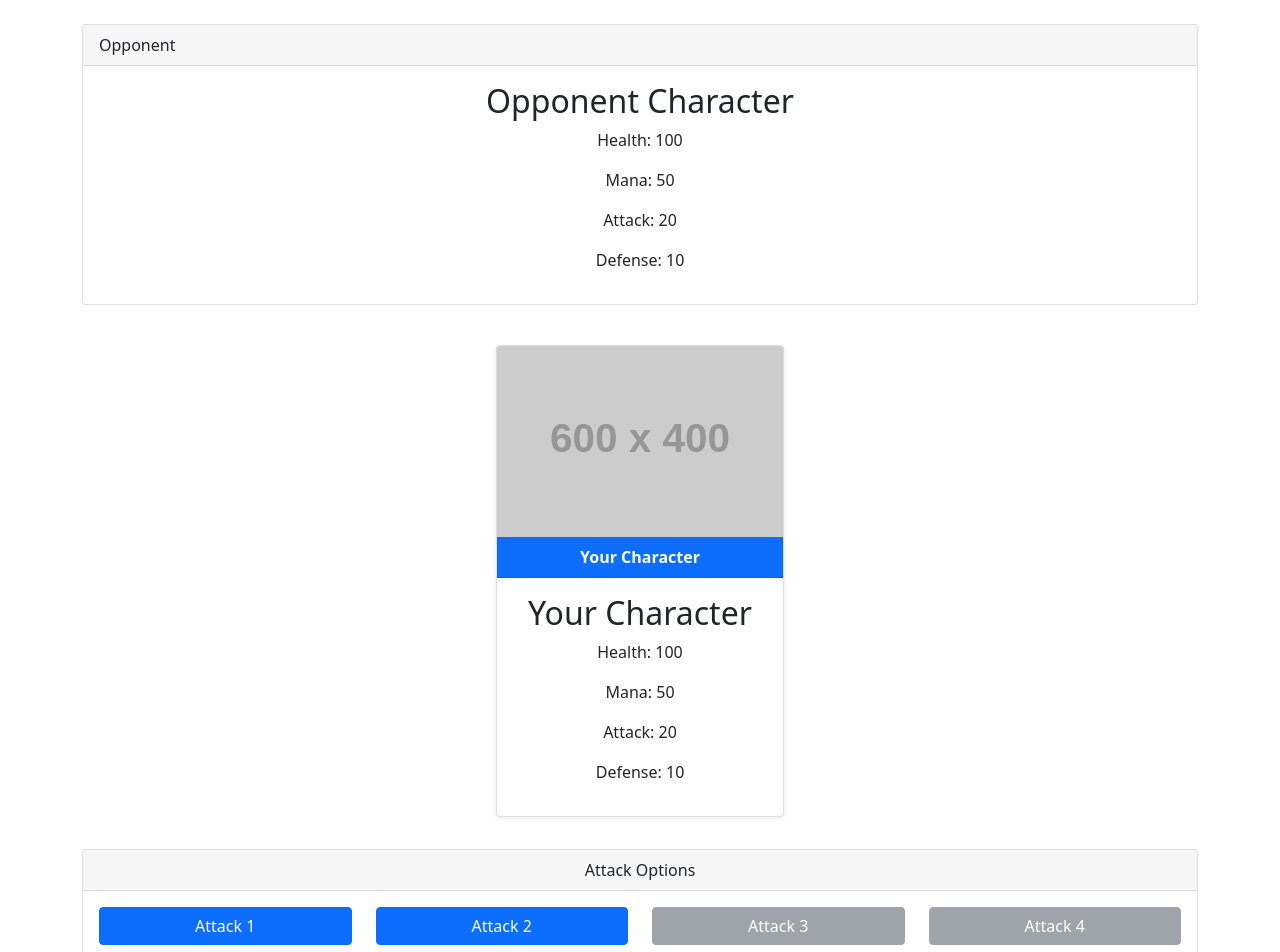
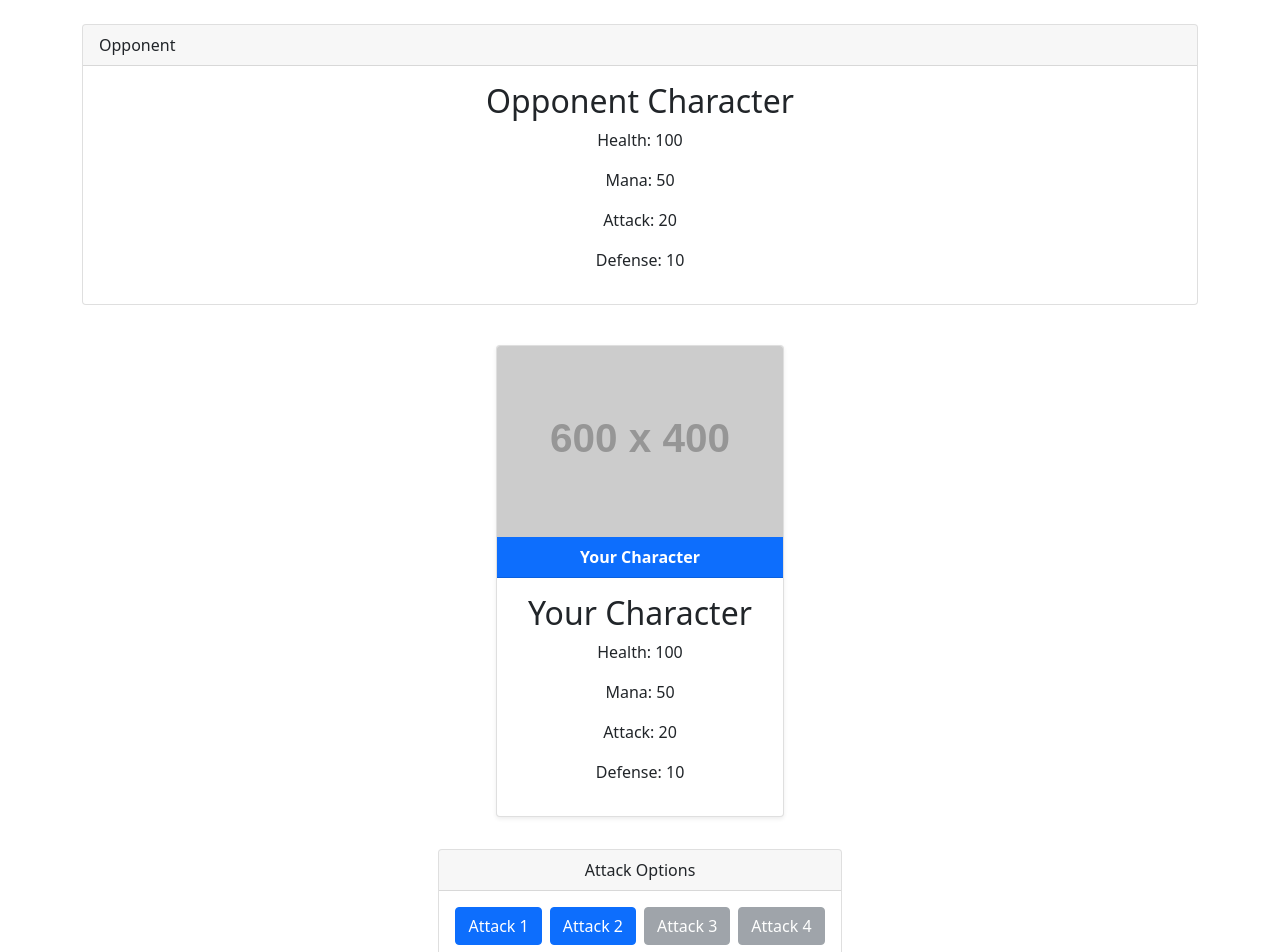
Before and after one commit to 4GeeksAcademy/Game-Design, a React (Vite) app: page / in a window 1280 px wide. Shown: the top 952 px of the page. Built offline with nearby package versions, Linux system fonts and the light colour scheme.

Commit message:
Adjusted the Attack Options layout horizontally

```diff
--- a/src/Mechanics/AttackOptions.jsx
+++ b/src/Mechanics/AttackOptions.jsx
@@ -1,49 +1,26 @@
 import React from "react";
 
-
 function AttackOptions() {
-
   // Temporarily hardcoded attacks to see if i can make it functional
 
   return (
+    <div className="d-flex justify-content-center w-100 my-3">
       <div className="card" id="attack">
-
-            <div className="card-header text-center">
-                Attack Options
-            </div>
+        <div className="card-header text-center">Attack Options</div>
 
         <div className="card-body">
-
-                <div className="row">
-
-                    <div className="col-md-3 mb-3">
-                        <button className="btn btn-primary w-100">
-                            Attack 1
-                        </button>
-                    </div>
-
-                    <div className="col-md-3 mb-3">
-                        <button className="btn btn-primary w-100">
-                            Attack 2
-                        </button>
-                    </div>
-
-                    <div className="col-md-3 mb-3">
-                        <button className="btn btn-secondary w-100" disabled>
+          <div className="d-flex flex-row flex-nowrap gap-2 overflow-x-auto pb-2">
+            <button className="btn btn-primary text-nowrap">Attack 1</button>
+            <button className="btn btn-primary text-nowrap">Attack 2</button>
+            <button className="btn btn-secondary text-nowrap" disabled>
               Attack 3
             </button>
-                    </div>
-
-                    <div className="col-md-3 mb-3">
-                        <button className="btn btn-secondary w-100" disabled>
+            <button className="btn btn-secondary text-nowrap card h-100" disabled>
               Attack 4
             </button>
           </div>
-
         </div>
-
       </div>
-
     </div>
   );
 }
```
Also changed, not shown: src/Mechanics/Character.jsx (+3 -5 lines). Lines whose indentation alone changed are shown as unchanged.
